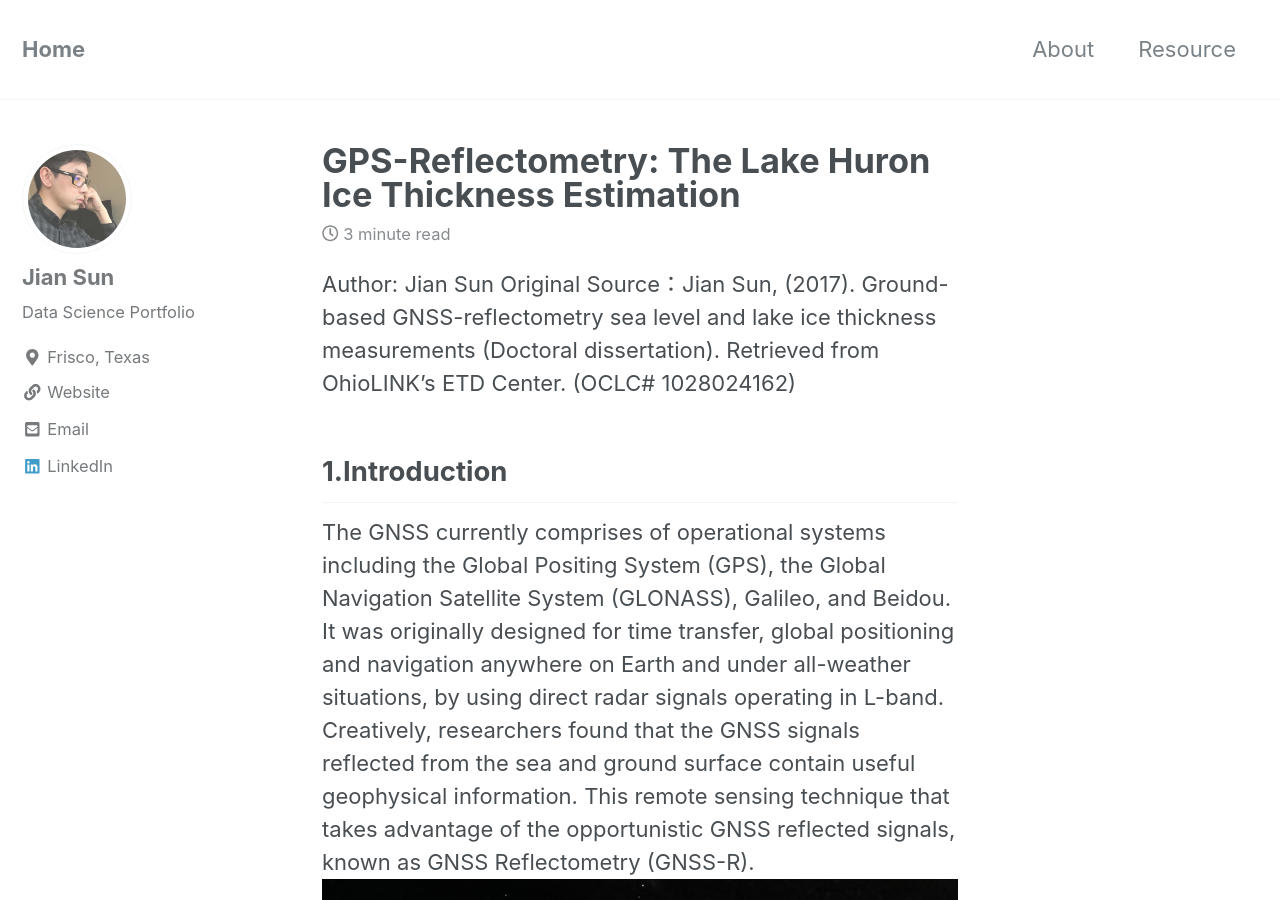
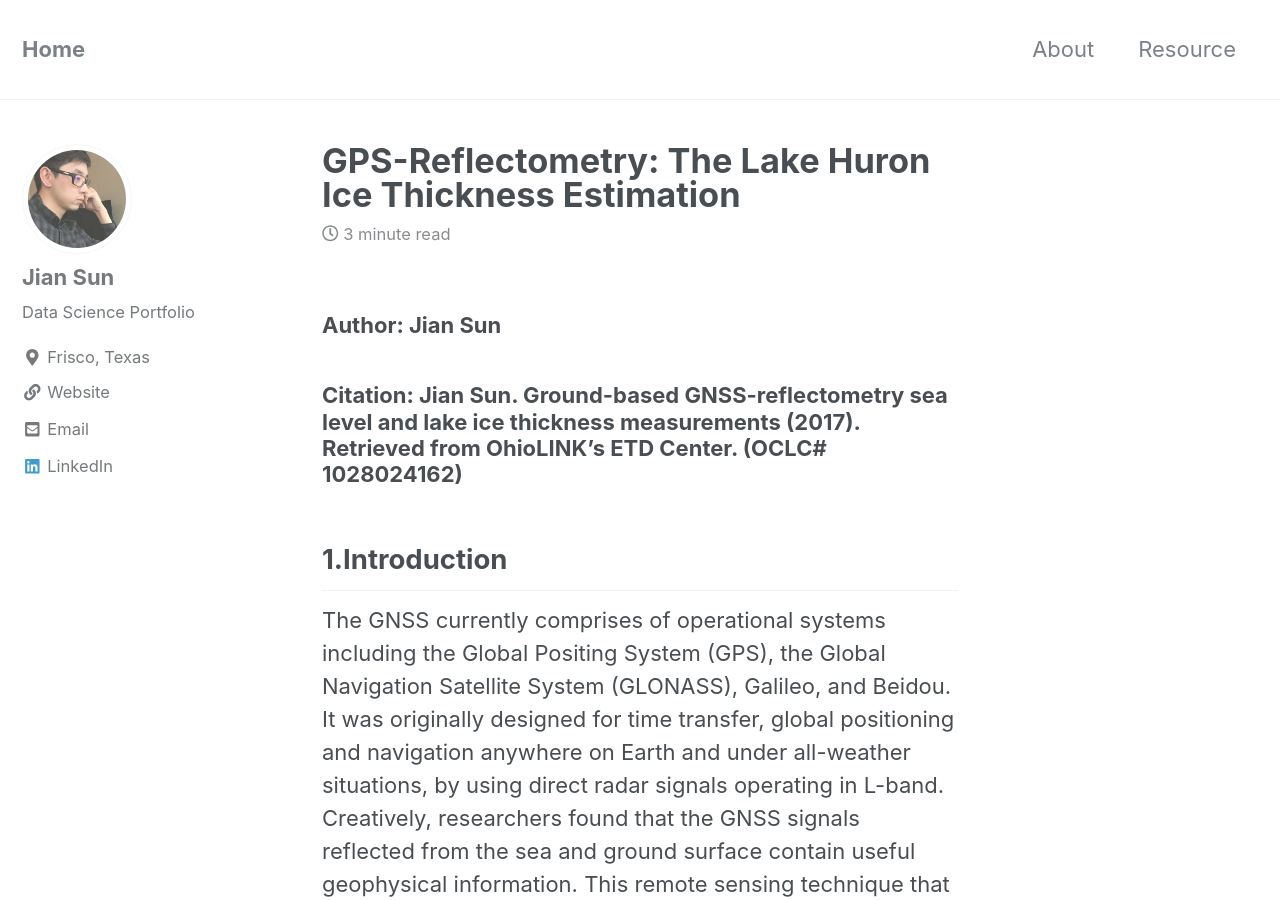
Before and after one commit to jianv/jianv.github.io, a Jekyll site: the page built from _posts/2017-08-21-gpsr-lakeice.md, in a window 1280 px wide and 900 px high. Built offline with Jekyll 4.4.1, drawn with Linux system fonts in a browser that asks for light colours; nearby versions of some CDN libraries; formulas are drawn with MathJax 3.

Commit message:
Update 2017-08-21-gpsr-lakeice.md

```diff
--- a/_posts/2017-08-21-gpsr-lakeice.md
+++ b/_posts/2017-08-21-gpsr-lakeice.md
@@ -3,9 +3,10 @@
 date: 2017-08-21
 excerpt: "In this post, We present a new method to estimate lake ice thickness and its changes in Lake Huron, using collocated GPS-R and tide gauge data sets."
 mathjax: "true"
+
 ---
-Author: Jian Sun
-Original Source：Jian Sun, (2017). Ground-based GNSS-reflectometry sea level and lake ice thickness measurements (Doctoral dissertation). Retrieved from OhioLINK's ETD Center. (OCLC# 1028024162)
+### Author: Jian Sun
+### Citation: Jian Sun. Ground-based GNSS-reflectometry sea level and lake ice thickness measurements (2017). Retrieved from OhioLINK's ETD Center. (OCLC# 1028024162)
 
 ## 1.Introduction
   The GNSS currently comprises of operational systems including the Global Positing System (GPS), the Global Navigation Satellite System (GLONASS), Galileo, and Beidou. It was originally designed for time transfer, global positioning and navigation anywhere on Earth and under all-weather situations, by using direct radar signals operating in L-band. Creatively, researchers found that the GNSS signals reflected from the sea and ground surface contain useful geophysical information. This remote sensing technique that takes advantage of the opportunistic GNSS reflected signals, known as GNSS Reflectometry (GNSS-R).
```
